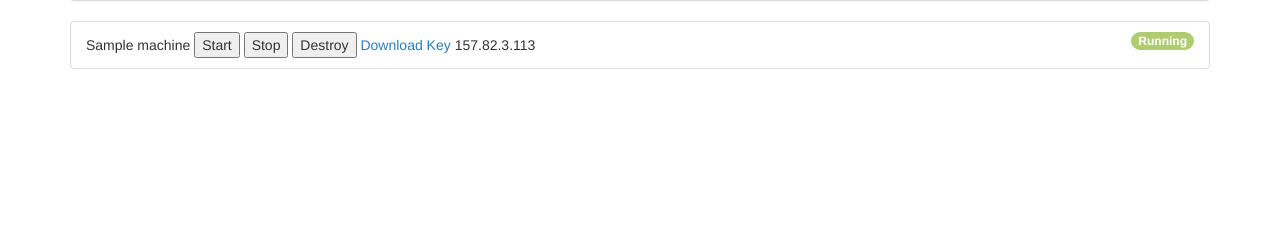
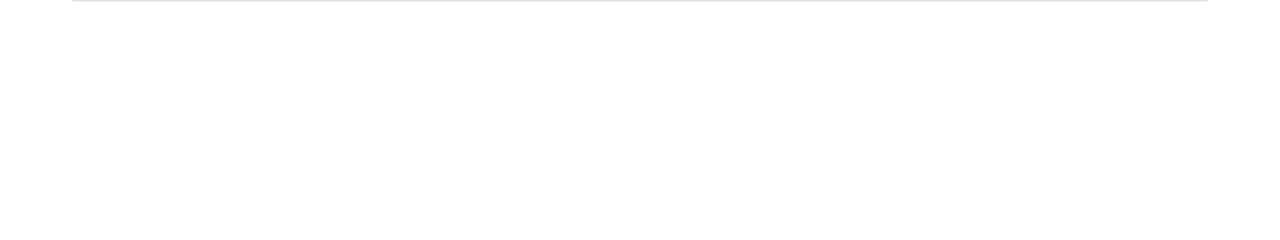
Before and after one commit to tkms1122/nile_web_service, a Django app: page /ec2/ in a window 1280 px wide. Shown: the part 208-448 px from the top of the page. Run offline with Django 3.2, Linux system fonts and the light colour scheme; a user stored in the database is signed in; data comes from the database, SQL or seed files in the repository; tables that the repository leaves empty hold one stand-in row (values such as "Sample post"); parts of the project's set-up code (start-up, migrations or seed data) failed here and were passed over; some libraries are stand-ins or nearby versions.

Commit message:
fix merge miss

```diff
--- a/ec2/templates/ec2/machines/index.html
+++ b/ec2/templates/ec2/machines/index.html
@@ -50,18 +50,18 @@
     </table>
 </div>
 
-<ul class="list-group">
-{% for machine in machines %}
-<li class="list-group-item">{{machine.name}}
-    <button id="start-{{machine.machine_token}}">Start</button>
-    <button id="stop-{{machine.machine_token}}">Stop</button>
-    <button id="destroy-{{machine.machine_token}}">Destroy</button>
-    <a href="{% url 'ec2:launch' %}/../downloadkey-{{machine.machine_token}}">Download Key</a>
-    <span>157.82.3.{{ machine.ip.address }}</span>
-    <span class="badge {{machine.getstatecolor}}">{{machine.getstate}}</span>
-</li>
-{% endfor %}
-</ul>
+<!--<ul class="list-group">-->
+<!--{% for machine in machines %}-->
+<!--<li class="list-group-item">{{machine.name}}-->
+    <!--<button id="start-{{machine.machine_token}}">Start</button>-->
+    <!--<button id="stop-{{machine.machine_token}}">Stop</button>-->
+    <!--<button id="destroy-{{machine.machine_token}}">Destroy</button>-->
+    <!--<a href="{% url 'ec2:launch' %}/../downloadkey-{{machine.machine_token}}">Download Key</a>-->
+    <!--<span>157.82.3.{{ machine.ip.address }}</span>-->
+    <!--<span class="badge {{machine.getstatecolor}}">{{machine.getstate}}</span>-->
+<!--</li>-->
+<!--{% endfor %}-->
+<!--</ul>-->
 </div>
 
 <!-- modal -->
```
